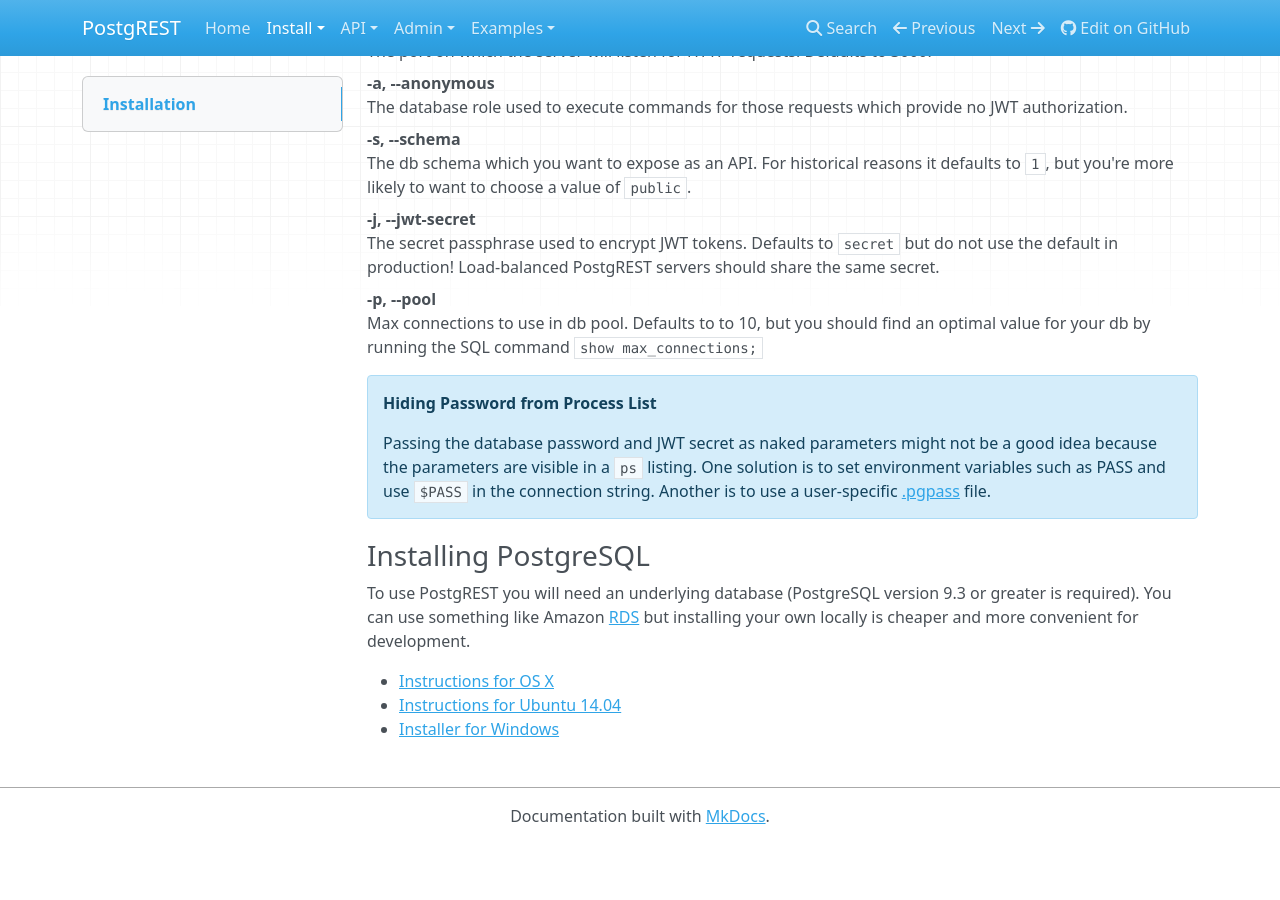
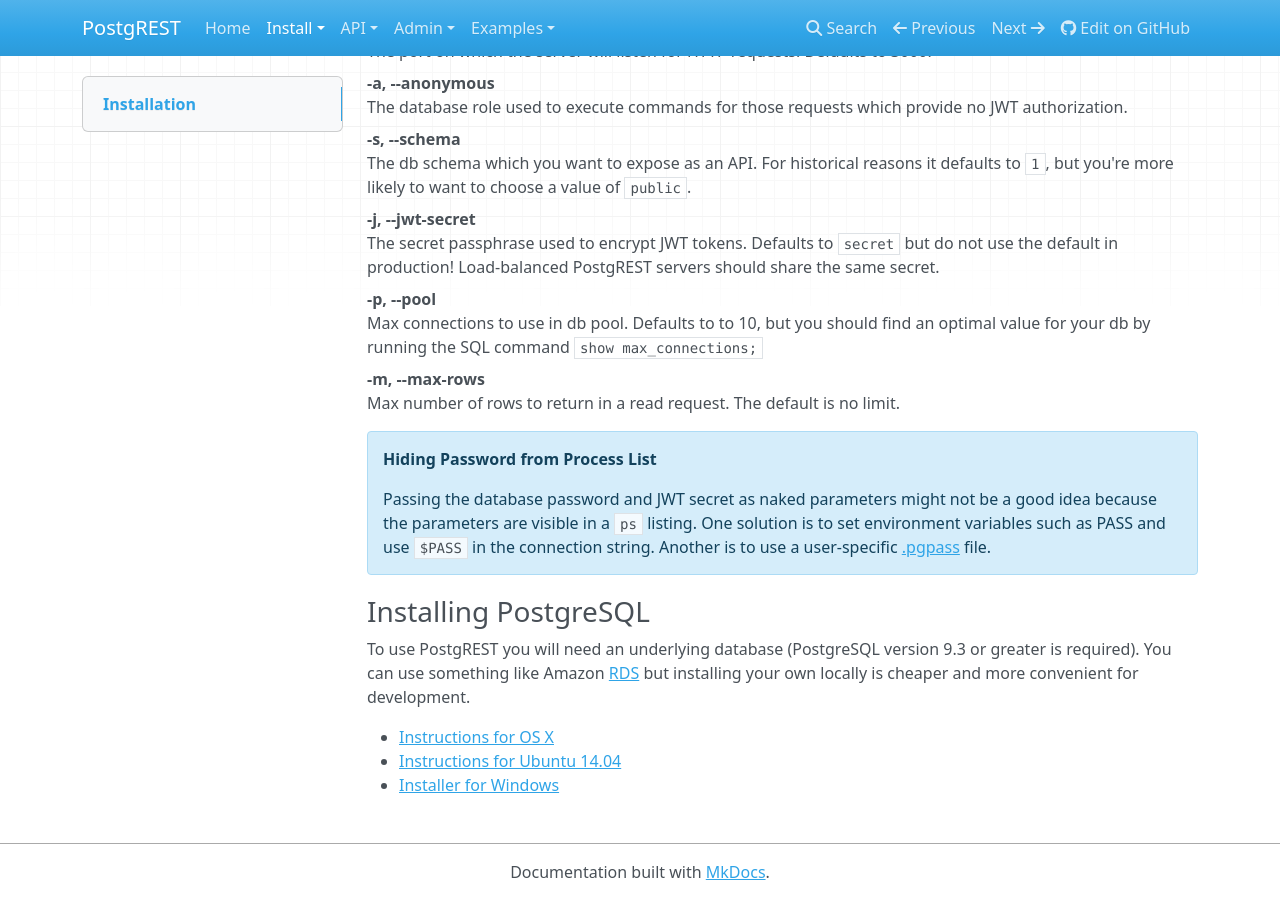
Before and after one commit to PostgREST/postgrest, an MkDocs documentation site: the page built from docs/install/server.md, in a window 1280 px wide and 900 px high, scrolled down 1372 px. Built offline with MkDocs 1.6.1, drawn with Linux system fonts in a browser that asks for light colours; nearby versions of some CDN libraries; old or Windows-style settings are respelled for this version of MkDocs; before the commit the page ends 2216 px from its top, so only the background shows below that.

Commit message:
Docs and changelog

```diff
--- a/docs/install/server.md
+++ b/docs/install/server.md
@@ -92,6 +92,10 @@
 <dd>Max connections to use in db pool. Defaults to to 10, but you
     should find an optimal value for your db by running the SQL
     command <code>show max_connections;</code></dd>
+
+<dt>-m, --max-rows</dt>
+<dd>Max number of rows to return in a read request. The default is
+    no limit.</dd>
 </dl>
 
 <div class="admonition note">
```
Also changed, not shown: CHANGELOG.md (+1 -0 lines).
